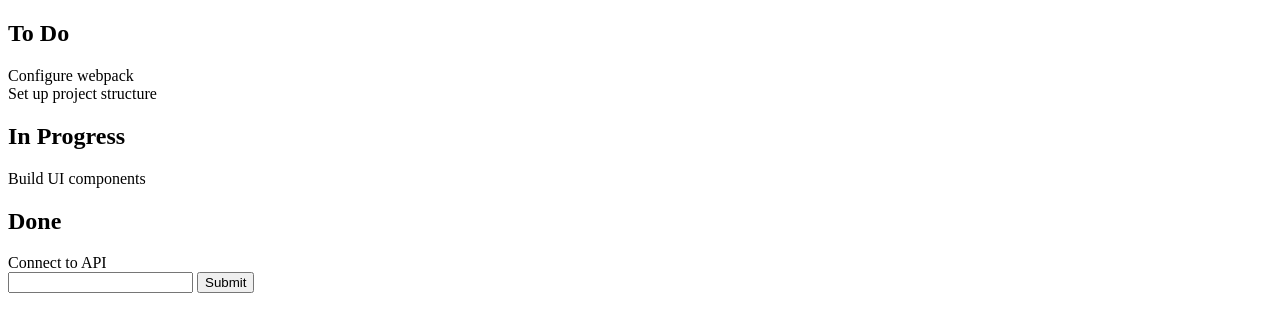
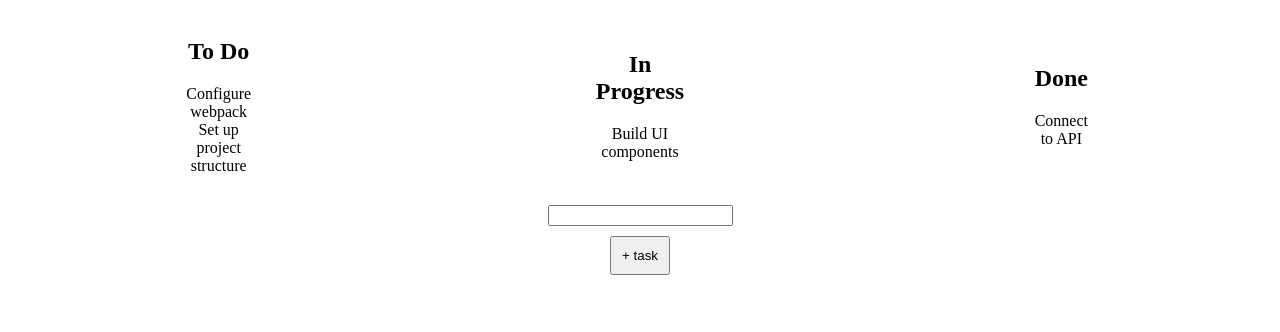
Before and after one commit to MatthewRSouth/vanilla-js-task-board, a plain HTML site: page index.html in a window 1280 px wide. Drawn offline with Linux system fonts and the light colour scheme.

Commit message:
centered all ui

```diff
--- a/app.js
+++ b/app.js
@@ -33,7 +33,6 @@ const initialState = {
     columnOrder: ['column-1', 'column-2', 'column-3'],
 };
 
-//1. Make render function
 function render() {
     //variables
     const appContainer = document.querySelector('#app');
@@ -44,9 +43,11 @@ function render() {
     for (let columnId of initialState.columnOrder) {
         //Create Div and Title elements
         const columnDiv = document.createElement('div');
+        columnDiv.classList.add('column');
         const column = initialState.columns[columnId];
         const columnTitle = column.title;
         const titleEl = document.createElement('h2');
+        titleEl.classList.add('title-element');
         //create title element and put it in the div
         titleEl.textContent = columnTitle;
         columnDiv.appendChild(titleEl);
@@ -56,11 +57,32 @@ function render() {
         for (const taskId of columnTaskIDs) {
             const task = initialState.tasks[taskId];
             const cardEl = document.createElement('div');
+            cardEl.classList.add('card');
             cardEl.textContent = task.content;
             columnDiv.appendChild(cardEl);
         }
         appContainer.appendChild(columnDiv);
     }
 }
+//2. event listener on submit button for newtask
+let currentTaskCount = Object.keys(initialState.tasks).length;
+newTaskForm.addEventListener('submit', function (e) {
+    e.preventDefault();
+    const taskValue = newTaskInput.value;
+
+    if (taskValue.trim() !== '') {
+        currentTaskCount += 1;
+        const newTaskId = `task-${currentTaskCount}`;
+
+        initialState.tasks[newTaskId] = {
+            id: newTaskId,
+            content: taskValue,
+        };
+        initialState.columns['column-1'].taskIds.push(newTaskId);
+    }
+
+    render();
+    newTaskInput.value = '';
+});
 
 render();
--- a/index.html
+++ b/index.html
@@ -10,8 +10,8 @@
     <body>
         <div id="app"></div>
         <form action="" id="new-task-form">
-            <input type="text" id="new-task-input" />
-            <input type="submit" id="new-task-btn" />
+            <input type="text" id="new-task-input" /> <br />
+            <input type="submit" value="+ task" id="new-task-btn" />
         </form>
         <script src="app.js"></script>
     </body>
--- a/style.css
+++ b/style.css
@@ -0,0 +1,30 @@
+#app {
+    display: grid;
+    grid-template-columns: 1fr 1fr 1fr;
+    text-align: center;
+    place-items: center;
+}
+#new-task-form {
+    /* display: flex;
+    justify-content: center; */
+    width: auto;
+    text-align: center;
+    height: 25px;
+    margin: 20px;
+}
+#new-task-btn {
+    margin: 10px;
+    padding: 10px;
+}
+.column {
+    display: flex;
+    flex-direction: column;
+    margin: 10px;
+    align-items: center;
+    max-width: min-content;
+    width: 100%;
+}
+.title-element {
+}
+.card {
+}
```
